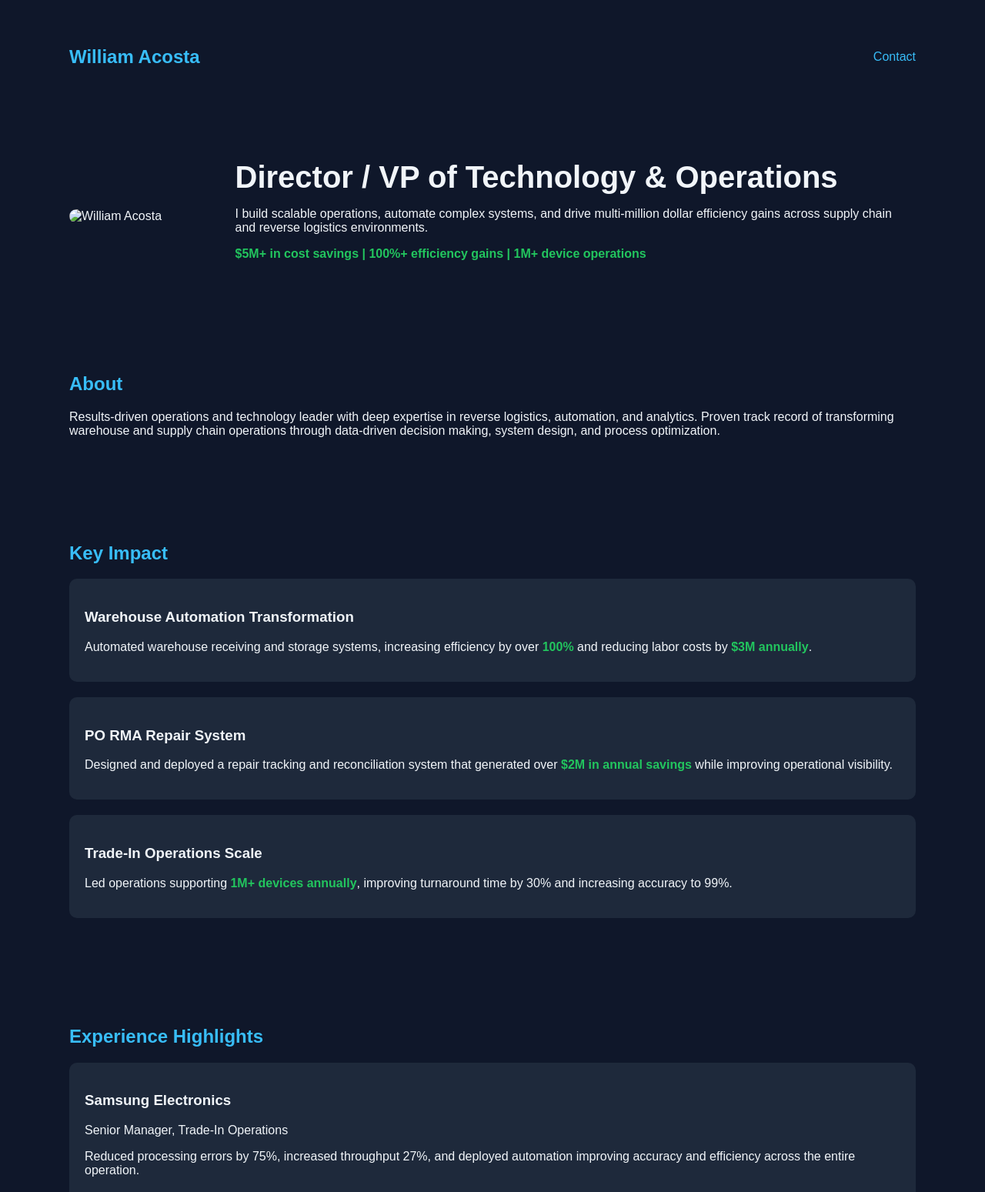
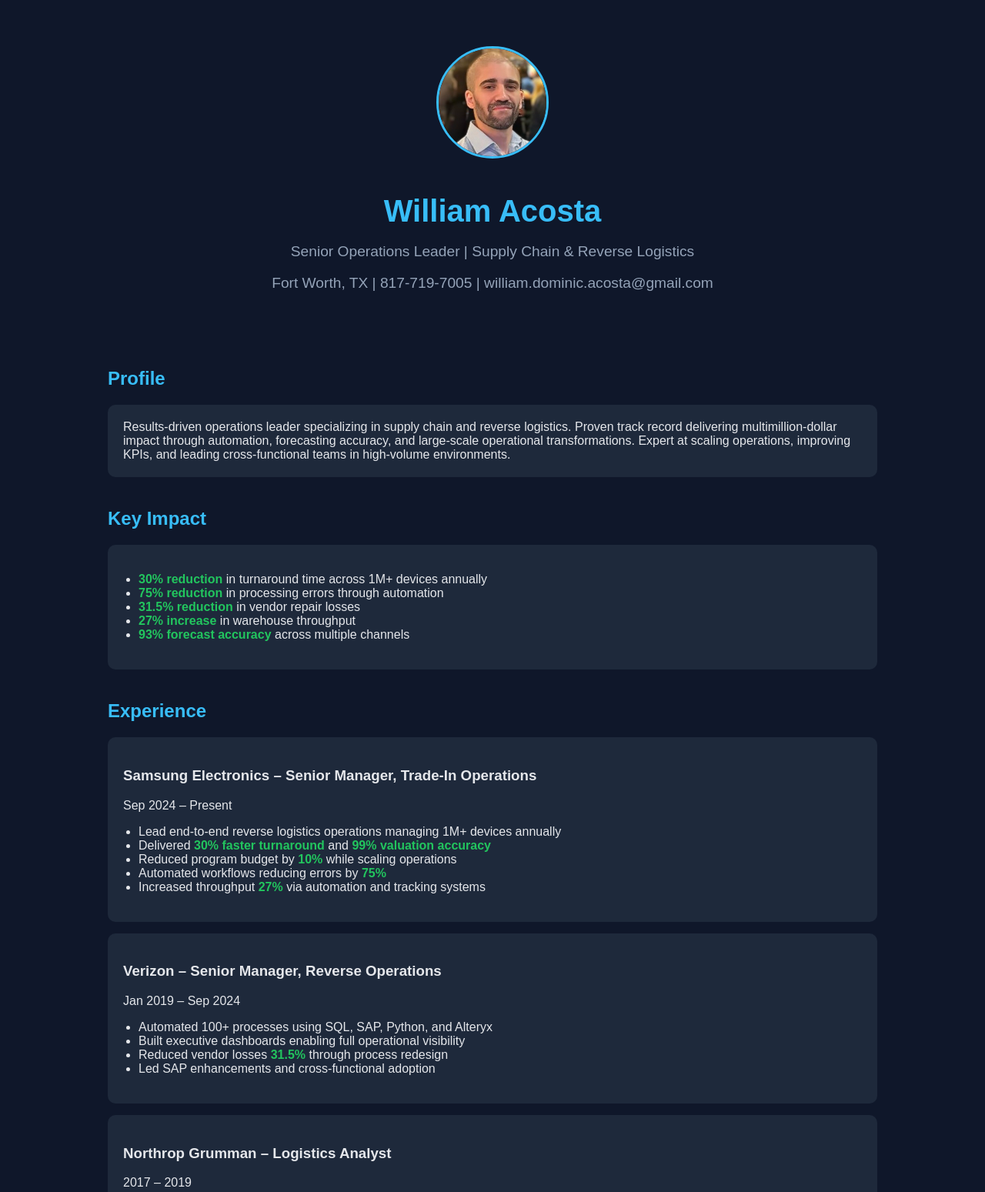
Before and after one commit to william-dominic-acosta/william-dominic-acosta.github.io, a plain HTML site: page index.html in a window 1280 px wide. Shown: the top 1549 px of the page at 77% size. Drawn offline with Linux system fonts and the light colour scheme.

Commit message:
Update index.html

```diff
--- a/index.html
+++ b/index.html
@@ -3,62 +3,71 @@
 <head>
 <meta charset="UTF-8">
 <meta name="viewport" content="width=device-width, initial-scale=1.0">
-<title>William Acosta | Technology & Operations Leader</title>
+<title>William Acosta | Senior Operations Leader</title>
+
 <style>
 body {
     margin: 0;
     font-family: Arial, sans-serif;
     background: #0f172a;
-    color: #f1f5f9;
+    color: #e5e7eb;
 }
+
 .container {
-    width: 90%;
-    max-width: 1100px;
+    max-width: 1000px;
     margin: auto;
+    padding: 20px;
 }
-header {
-    display: flex;
-    align-items: center;
-    justify-content: space-between;
-    padding: 40px 0;
-}
-.hero {
-    display: flex;
-    align-items: center;
-    gap: 40px;
-    padding: 60px 0;
-}
-.hero img {
-    width: 220px;
-    border-radius: 12px;
-}
-h1 {
-    font-size: 40px;
-    margin: 0;
-}
-h2 {
+
+h1, h2 {
     color: #38bdf8;
 }
+
+.header {
+    text-align: center;
+    padding: 40px 20px;
+}
+
+.profile-img {
+    width: 140px;
+    height: 140px;
+    border-radius: 50%;
+    object-fit: cover;
+    border: 3px solid #38bdf8;
+    margin-bottom: 15px;
+}
+
+.header h1 {
+    margin-bottom: 10px;
+    font-size: 2.5em;
+}
+
+.header p {
+    font-size: 1.2em;
+    color: #94a3b8;
+}
+
 .section {
-    padding: 50px 0;
+    margin-top: 40px;
 }
+
 .card {
     background: #1e293b;
     padding: 20px;
+    margin-top: 15px;
     border-radius: 10px;
-    margin-bottom: 20px;
 }
+
+ul {
+    padding-left: 20px;
+}
+
 .highlight {
     color: #22c55e;
     font-weight: bold;
 }
-footer {
-    text-align: center;
-    padding: 30px;
-    font-size: 14px;
-    color: #94a3b8;
-}
-a {
+
+.contact a {
     color: #38bdf8;
     text-decoration: none;
 }
@@ -66,101 +75,105 @@ a {
 </head>
 
 <body>
-
 <div class="container">
 
-<header>
-    <h2>William Acosta</h2>
-    <div>
-        <a href="mailto:william.dominic.acosta@gmail.com">Contact</a>
+<div class="header">
+    <img src="profile.jpg" alt="William Acosta" class="profile-img">
+    <h1>William Acosta</h1>
+    <p>Senior Operations Leader | Supply Chain & Reverse Logistics</p>
+    <p>Fort Worth, TX | 817-719-7005 | william.dominic.acosta@gmail.com</p>
+</div>
+
+<div class="section">
+    <h2>Profile</h2>
+    <div class="card">
+        Results-driven operations leader specializing in supply chain and reverse logistics. Proven track record delivering multimillion-dollar impact through automation, forecasting accuracy, and large-scale operational transformations. Expert at scaling operations, improving KPIs, and leading cross-functional teams in high-volume environments.
     </div>
-</header>
+</div>
 
-<section class="hero">
-    <img src="your-photo.jpg" alt="William Acosta">
-    <div>
-        <h1>Director / VP of Technology & Operations</h1>
-        <p>
-            I build scalable operations, automate complex systems, and drive multi-million dollar efficiency gains across supply chain and reverse logistics environments.
-        </p>
-        <p class="highlight">
-            $5M+ in cost savings | 100%+ efficiency gains | 1M+ device operations
-        </p>
+<div class="section">
+    <h2>Key Impact</h2>
+    <div class="card">
+        <ul>
+            <li><span class="highlight">30% reduction</span> in turnaround time across 1M+ devices annually</li>
+            <li><span class="highlight">75% reduction</span> in processing errors through automation</li>
+            <li><span class="highlight">31.5% reduction</span> in vendor repair losses</li>
+            <li><span class="highlight">27% increase</span> in warehouse throughput</li>
+            <li><span class="highlight">93% forecast accuracy</span> across multiple channels</li>
+        </ul>
     </div>
-</section>
+</div>
 
-<section class="section">
-    <h2>About</h2>
-    <p>
-        Results-driven operations and technology leader with deep expertise in reverse logistics, automation, and analytics. Proven track record of transforming warehouse and supply chain operations through data-driven decision making, system design, and process optimization.
-    </p>
-</section>
-
-<section class="section">
-    <h2>Key Impact</h2>
+<div class="section">
+    <h2>Experience</h2>
 
     <div class="card">
-        <h3>Warehouse Automation Transformation</h3>
-        <p>
-            Automated warehouse receiving and storage systems, increasing efficiency by over <span class="highlight">100%</span> and reducing labor costs by <span class="highlight">$3M annually</span>.
-        </p>
+        <h3>Samsung Electronics – Senior Manager, Trade-In Operations</h3>
+        <p>Sep 2024 – Present</p>
+        <ul>
+            <li>Lead end-to-end reverse logistics operations managing 1M+ devices annually</li>
+            <li>Delivered <span class="highlight">30% faster turnaround</span> and <span class="highlight">99% valuation accuracy</span></li>
+            <li>Reduced program budget by <span class="highlight">10%</span> while scaling operations</li>
+            <li>Automated workflows reducing errors by <span class="highlight">75%</span></li>
+            <li>Increased throughput <span class="highlight">27%</span> via automation and tracking systems</li>
+        </ul>
     </div>
 
     <div class="card">
-        <h3>PO RMA Repair System</h3>
-        <p>
-            Designed and deployed a repair tracking and reconciliation system that generated over <span class="highlight">$2M in annual savings</span> while improving operational visibility.
-        </p>
+        <h3>Verizon – Senior Manager, Reverse Operations</h3>
+        <p>Jan 2019 – Sep 2024</p>
+        <ul>
+            <li>Automated 100+ processes using SQL, SAP, Python, and Alteryx</li>
+            <li>Built executive dashboards enabling full operational visibility</li>
+            <li>Reduced vendor losses <span class="highlight">31.5%</span> through process redesign</li>
+            <li>Led SAP enhancements and cross-functional adoption</li>
+        </ul>
     </div>
 
     <div class="card">
-        <h3>Trade-In Operations Scale</h3>
-        <p>
-            Led operations supporting <span class="highlight">1M+ devices annually</span>, improving turnaround time by 30% and increasing accuracy to 99%.
-        </p>
-    </div>
-
-</section>
-
-<section class="section">
-    <h2>Experience Highlights</h2>
-
-    <div class="card">
-        <h3>Samsung Electronics</h3>
-        <p>Senior Manager, Trade-In Operations</p>
-        <p>
-            Reduced processing errors by 75%, increased throughput 27%, and deployed automation improving accuracy and efficiency across the entire operation.
-        </p>
+        <h3>Northrop Grumman – Logistics Analyst</h3>
+        <p>2017 – 2019</p>
+        <ul>
+            <li>Reduced order creation time <span class="highlight">90%</span> via SAP automation</li>
+            <li>Enabled <span class="highlight">100% on-time delivery</span> through tracking systems</li>
+        </ul>
     </div>
 
     <div class="card">
-        <h3>Verizon Wireless</h3>
-        <p>Senior Manager, Reverse Operations</p>
-        <p>
-            Reduced vendor repair losses by 31.5% and automated 100+ reporting workflows, enabling real-time decision making.
-        </p>
+        <h3>Valeo – Logistics Planner</h3>
+        <p>2015 – 2017</p>
+        <ul>
+            <li>Managed flow of 2M+ parts annually using JIT methodology</li>
+            <li>Improved production planning through SAP MPS system enhancements</li>
+        </ul>
     </div>
-
-</section>
-
-<section class="section">
-    <h2>Skills</h2>
-    <p>
-        SQL | SAP | Python | Tableau | Alteryx | Automation | Data Analytics | Supply Chain | Reverse Logistics | Process Optimization
-    </p>
-</section>
-
-<section class="section">
-    <h2>Contact</h2>
-    <p>Email: william.dominic.acosta@gmail.com</p>
-    <p>Phone: 817-719-7005</p>
-</section>
-
-<footer>
-    © 2026 William Acosta
-</footer>
 
 </div>
 
+<div class="section">
+    <h2>Skills</h2>
+    <div class="card">
+        SQL, SAP (ECC & S/4HANA), Python, VBA, Tableau, Alteryx, Excel<br><br>
+        Forecasting, Demand Planning, Automation, Reverse Logistics, Vendor Management, Continuous Improvement
+    </div>
+</div>
+
+<div class="section">
+    <h2>Education</h2>
+    <div class="card">
+        B.S. Logistics & Supply Chain Management<br>
+        University of North Texas
+    </div>
+</div>
+
+<div class="section contact">
+    <h2>Contact</h2>
+    <div class="card">
+        Email: <a href="mailto:william.dominic.acosta@gmail.com">william.dominic.acosta@gmail.com</a><br>
+        Phone: 817-719-7005
+    </div>
+</div>
+
+</div>
 </body>
 </html>
```
